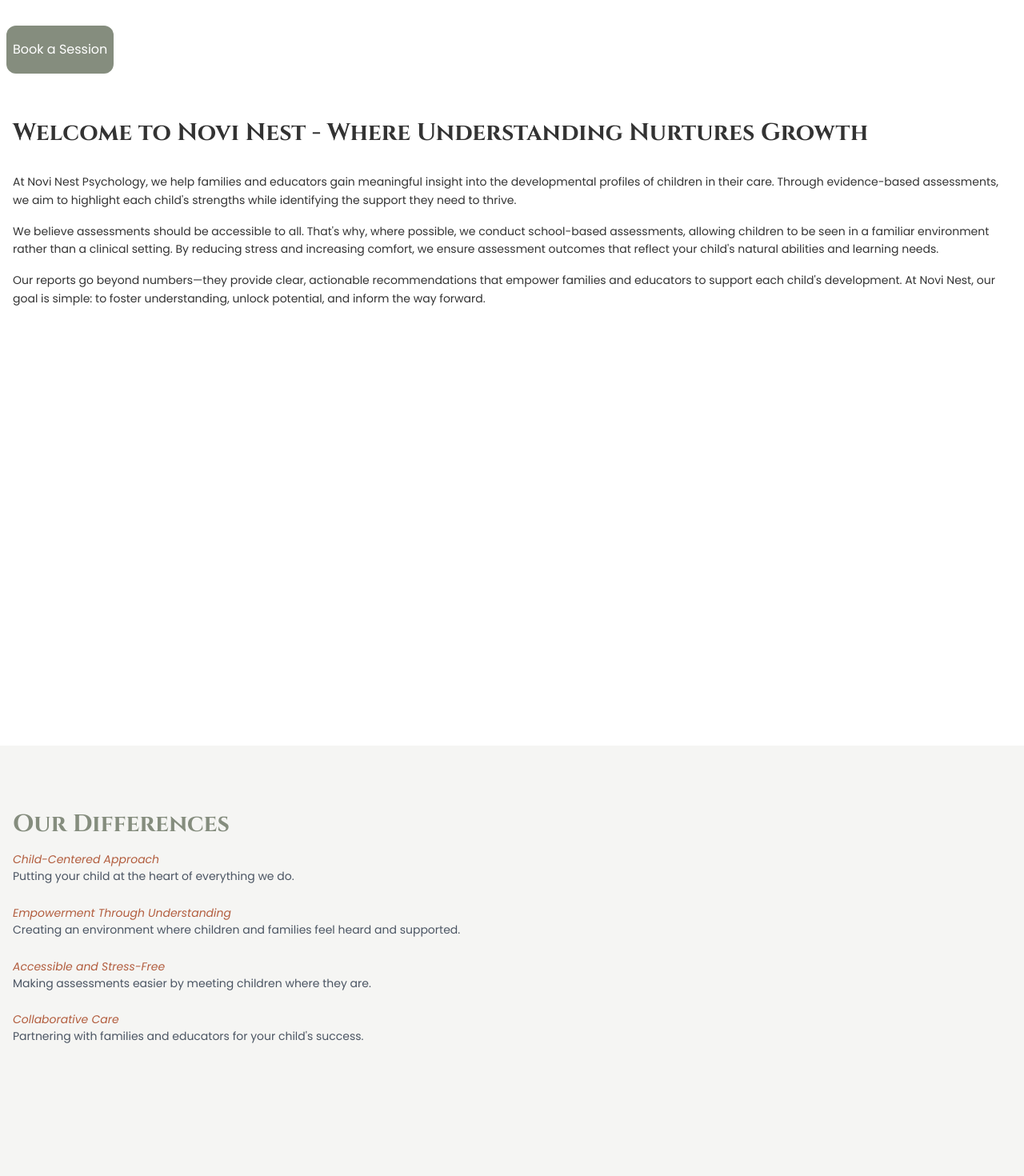
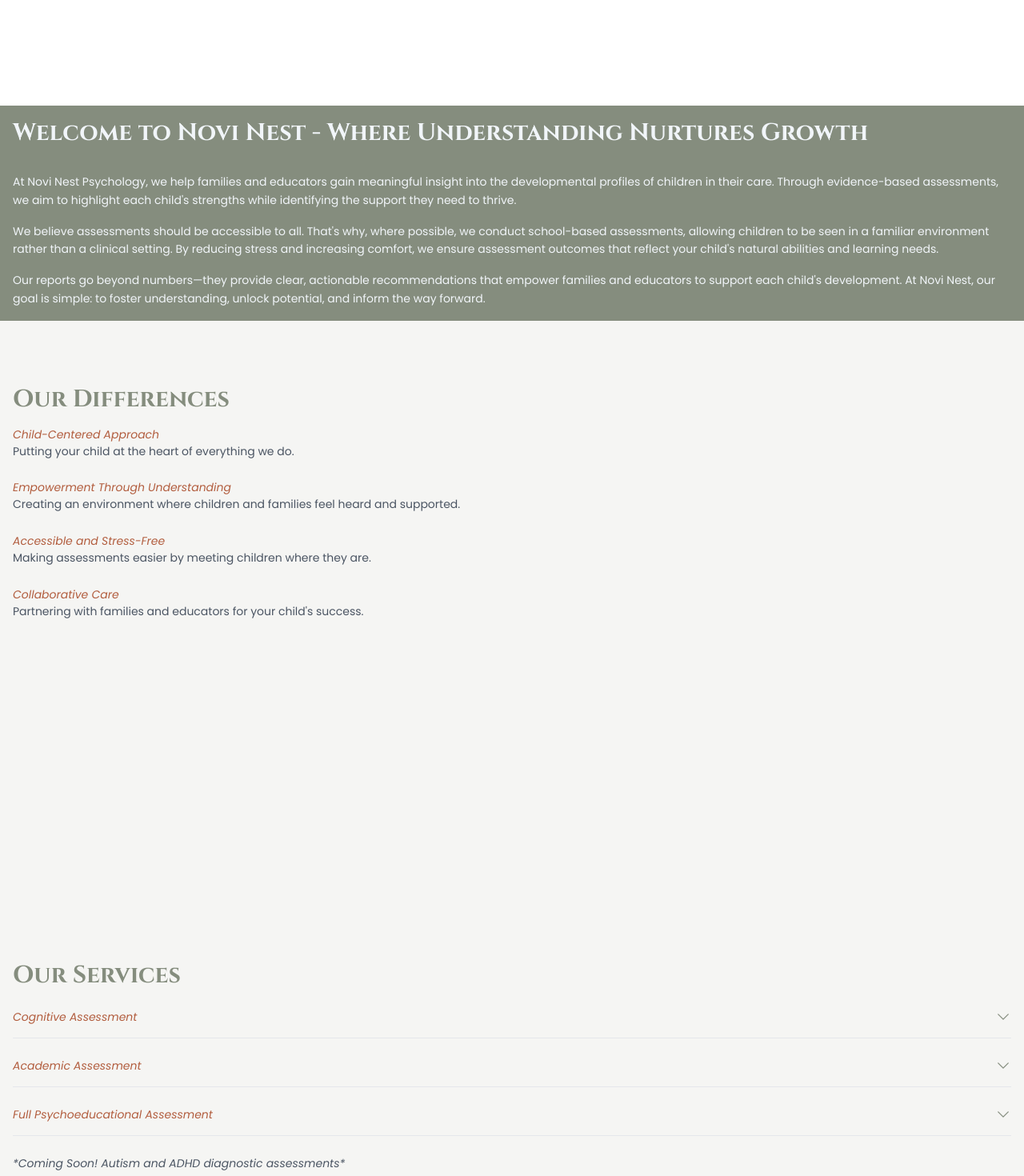
Before and after one commit to TheBigBookMan/NoviNest, a React (Vite) app: page / in a window 1280 px wide. Shown: the part 700-2170 px from the top of the page at 80% size. Built offline with nearby package versions, Linux system fonts and the light colour scheme; a web font is replaced by a local one.

Commit message:
make styling fixes

```diff
--- a/src/components/features/HomePage/Info.jsx
+++ b/src/components/features/HomePage/Info.jsx
@@ -1,6 +1,6 @@
 const Info = () => {
     return (
-        <div className='flex flex-col gap-8 h-screen -mt-12  p-4'>
+        <div className='flex flex-col gap-8 h-fit -mt-12  p-4 bg-[#858D7E] text-slate-100'>
             <p className='text-3xl font-cinzel font-bold'>Welcome to Novi Nest - Where Understanding Nurtures Growth</p>
 
             <div className='flex flex-col gap-4 text-sm'>
--- a/src/components/features/HomePage/Services.jsx
+++ b/src/components/features/HomePage/Services.jsx
@@ -71,10 +71,10 @@ const Services = () => {
     ];
 
     return (
-        <div className="flex flex-col h-screen bg-[#F5F5F3] px-4 ">
+        <div className="flex flex-col h-fit bg-[#F5F5F3] px-4 pb-20">
             <p className="text-3xl font-bold text-[#858D7E] font-cinzel">Our Services</p>
 
-            <div className="flex flex-col gap-4 mt-4">
+            <div className="flex flex-col gap-4 mt-4 text-sm">
                 {services.map((service, idx) => (
                     <ServiceItem key={idx} title={service.title} description={service.description} />
                 ))}
--- a/src/pages/Home.jsx
+++ b/src/pages/Home.jsx
@@ -6,10 +6,12 @@ import Services from "../components/features/HomePage/Services";
 import BookSession from "../components/common/BookSession/BookSession";
 import { useState, useEffect } from "react";
 import { motion, AnimatePresence } from 'framer-motion';
+import Contact from "../components/features/HomePage/Contact";
 
 const Home = () => {
     const [openBooking, setOpenBooking] = useState(false);
     const [showButton, setShowButton] = useState(false);
+    const [atBottom, setAtBottom] = useState(false);
 
     useEffect(() => {
         const timer = setTimeout(() => {
@@ -19,6 +21,20 @@ const Home = () => {
         return () => clearTimeout(timer);
     }, []);
 
+    useEffect(() => {
+        const handleScroll = () => {
+            const scrollY = window.scrollY;
+            const viewportHeight = window.innerHeight;
+            const fullHeight = document.body.scrollHeight;
+
+            const distanceFromBottom = fullHeight - (scrollY + viewportHeight);
+
+            setAtBottom(distanceFromBottom < 150);
+        };
+
+        window.addEventListener("scroll", handleScroll);
+        return () => window.removeEventListener("scroll", handleScroll);
+    }, []);
 
     return (
         <div className='flex flex-col w-full h-full relative'>
@@ -28,19 +44,21 @@ const Home = () => {
                 )}
             </AnimatePresence>
 
-            <div onClick={() => setOpenBooking(!openBooking)} className="fixed bottom-2 left-2 z-48  h-[60px] ">
-                {showButton && (
+            <AnimatePresence>
+                {showButton && !atBottom && (
                     <motion.div
-
+                        key="book-button"
+                        onClick={() => setOpenBooking(!openBooking)}
                         initial={{ opacity: 0, x: -100 }}
                         animate={{ opacity: 1, x: 0 }}
-                        transition={{ duration: 1, ease: "easeOut" }}
-                        className={`h-full w-full px-2 hover:cursor-pointer flex items-center justify-center rounded-xl ${openBooking ? 'bg-[#606759]' : 'bg-[#858D7E] hover:bg-[#606759]'}`}
+                        exit={{ opacity: 0, x: -100 }}
+                        transition={{ duration: 0.4, ease: "easeOut" }}
+                        className="fixed bottom-2 left-2 z-48 h-[60px] w-[160px] px-2 hover:cursor-pointer flex items-center justify-center rounded-xl bg-[#B25D3E] hover:bg-[#606759]"
                     >
                         <p className="text-white">Book a Session</p>
                     </motion.div>
                 )}
-            </div>
+            </AnimatePresence>
 
             <Landing />
 
@@ -50,6 +68,8 @@ const Home = () => {
 
             <Services />
 
+            <Contact />
+
             <Footer />
         </div>
     )
```
